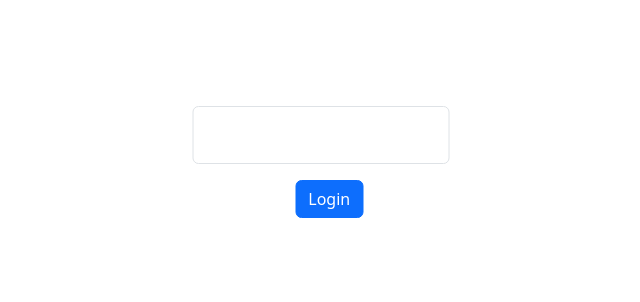
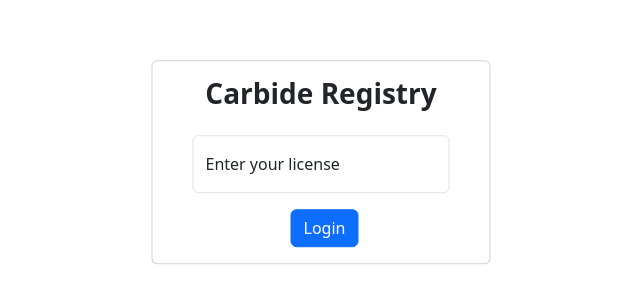
Before and after one commit to rancher-government-carbide/carbide-registry-dashboard, a Nuxt app: page /login in a window 1280 px wide. Shown: the part 238-540 px from the top of the page, without its empty margins (319-959 px from the left). Built offline with nearby package versions, Linux system fonts and the light colour scheme.

Commit message:
update: login form is now a card; fix: floating label now works

```diff
--- a/components/login/form.vue
+++ b/components/login/form.vue
@@ -1,13 +1,17 @@
 <template>
-    <div class="container">
-        <form id="loginForm">
-            <div class="form-floating mb-3">
-                <input class="form-control" placeholder="Paste your license here..." type="password" id="license" name="license" v-model="license" required>
-            </div>
+    <div class="card">
+        <div class="card-body">
+            <h3 class="card-title text-center fw-bold">Carbide Registry</h3>
+            <form id="loginForm">
+                <div class="form-floating mb-3 m-4">
+                    <input type="password" class="form-control" id="floatingInput" placeholder="license" v-model="license" required>
+                    <label for="floatingInput">Enter your license</label>
+                </div>
+            </form>
             <div class="center-horizontal">
                 <button class="btn btn-primary" type="button" @click="submitForm">Login</button>
             </div>
-        </form>
+        </div>
     </div>
 </template>
 
```
